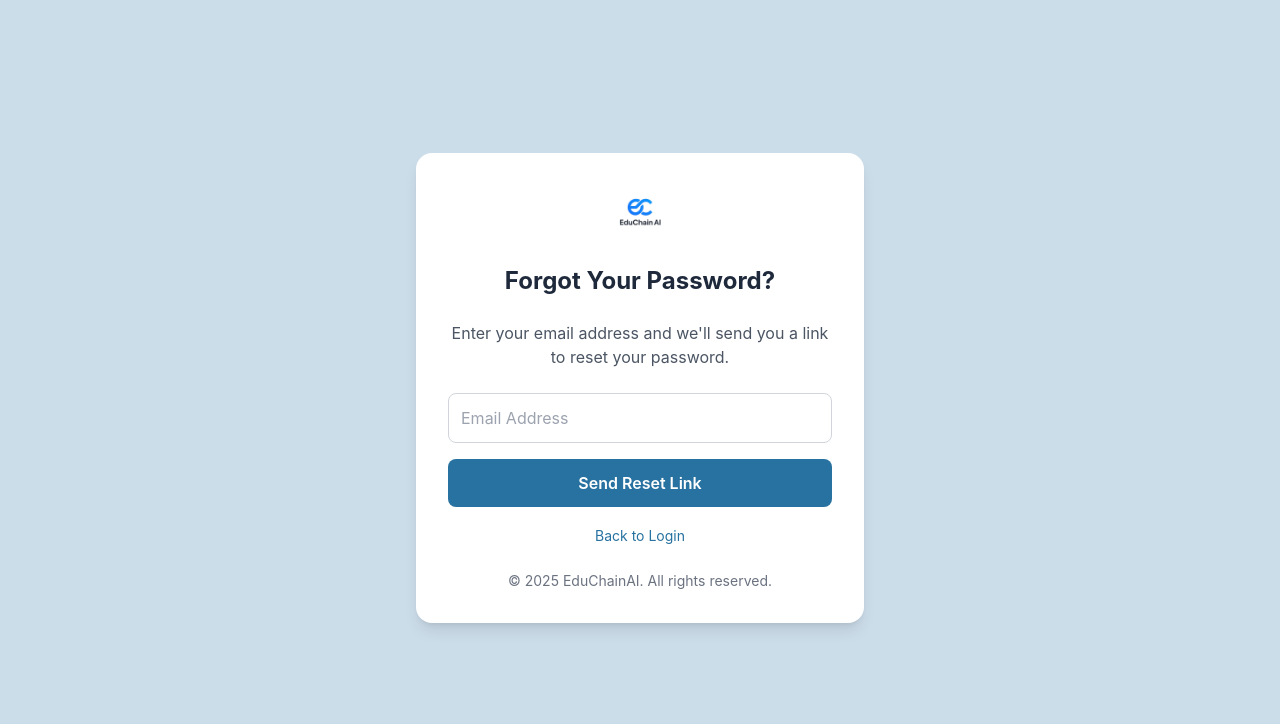
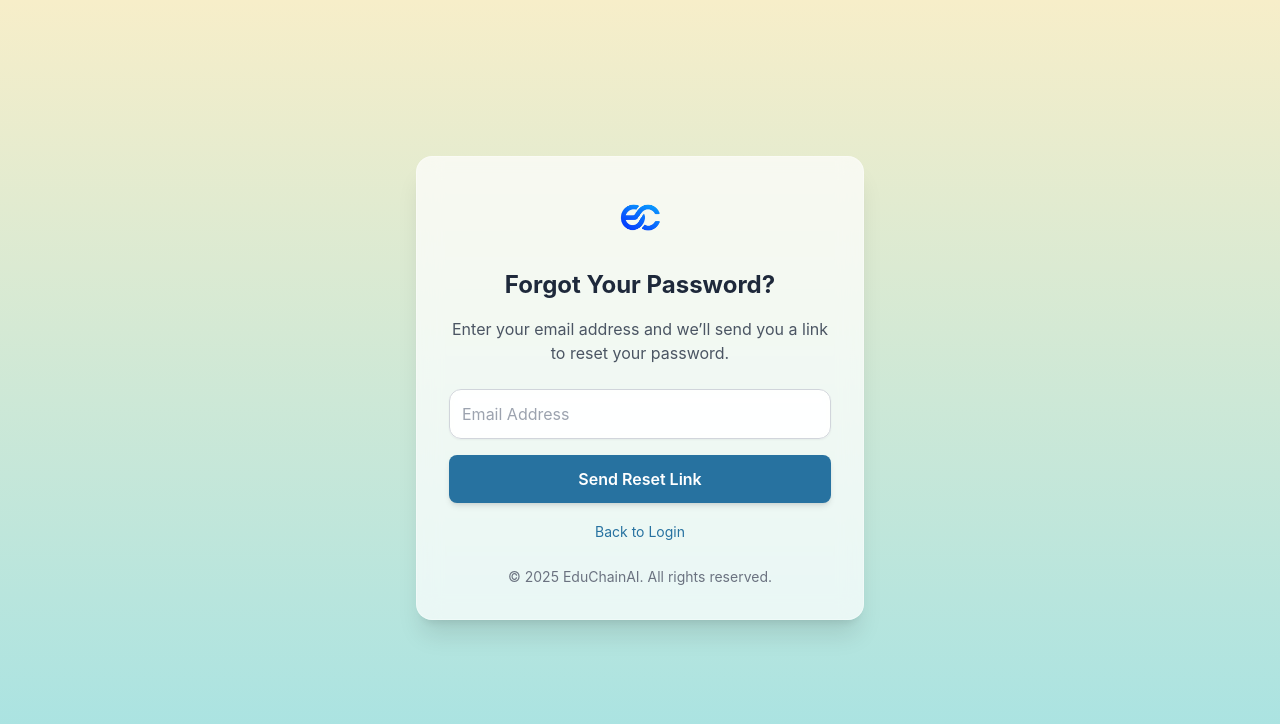
Before and after one commit to MaxMakau/EduChain-AI-frontend, a React (Create React App) app in the folder educhain/: page /forgot-password in a window 1280 px wide. Shown: the top 724 px of the page. Built offline with nearby package versions, Linux system fonts and the light colour scheme.

Commit message:
GRADIENT

```diff
--- a/educhain/src/auth/ForgotPasswordPage.js
+++ b/educhain/src/auth/ForgotPasswordPage.js
@@ -1,4 +1,3 @@
-
 import React, { useState } from "react";
 import { useNavigate } from "react-router-dom";
 import { forgotPassword } from "../api/auth";
@@ -15,7 +14,9 @@ const colors = {
 const Input = (props) => (
   <input
     {...props}
-    className={`w-full p-3 border border-gray-300 rounded-lg focus:ring-2 focus:ring-[${colors.oceanBlue}] focus:border-transparent outline-none transition`}
+    className={`w-full p-3 border border-gray-300 rounded-xl bg-white/80 backdrop-blur-sm
+      focus:ring-2 focus:ring-[${colors.oceanBlue}] focus:border-transparent
+      outline-none transition shadow-sm`}
   />
 );
 
@@ -38,7 +39,10 @@ const ForgotPasswordPage = () => {
       });
       setTimeout(() => navigate("/login"), 3000);
     } catch (err) {
-      const apiError = err.response?.data?.email?.[0] || err.message || "Failed to send reset link. Please try again.";
+      const apiError =
+        err.response?.data?.email?.[0] ||
+        err.message ||
+        "Failed to send reset link. Please try again.";
       setLocalMessage({ message: apiError, type: "error" });
     } finally {
       setIsProcessing(false);
@@ -48,15 +52,26 @@ const ForgotPasswordPage = () => {
   return (
     <div
       className="min-h-screen flex flex-col justify-center items-center px-4"
-      style={{ backgroundColor: colors.cloudySky }}
+      style={{
+        background: "linear-gradient(to bottom, #F7EEC9, #A3E2E4)",
+      }}
     >
-      <div className="bg-white shadow-lg rounded-2xl p-8 w-full max-w-md mt-10 mb-16">
+      <div className="backdrop-blur-md bg-white/70 shadow-xl rounded-2xl p-8 w-full max-w-md mt-10 mb-16 border border-white/30">
+        {/* Logo */}
         <div className="flex justify-center mb-6">
           <img src={logo} alt="EduChainAI Logo" className="h-14 w-14" />
         </div>
-        <h2 className="text-2xl font-bold text-center text-[#1E293B] mb-6">Forgot Your Password?</h2>
-        <p className="text-center text-gray-600 mb-6">Enter your email address and we'll send you a link to reset your password.</p>
 
+        {/* Title */}
+        <h2 className="text-2xl font-bold text-center text-[#1E293B] mb-4">
+          Forgot Your Password?
+        </h2>
+        <p className="text-center text-gray-600 mb-6">
+          Enter your email address and we’ll send you a link to reset your
+          password.
+        </p>
+
+        {/* Form */}
         <form onSubmit={handleSubmit} className="space-y-4">
           <Input
             type="email"
@@ -65,9 +80,14 @@ const ForgotPasswordPage = () => {
             onChange={(e) => setEmail(e.target.value)}
             required
           />
+
           <button
             type="submit"
-            className={`w-full py-3 rounded-lg text-white font-semibold transition ${isProcessing ? "bg-gray-400" : "bg-[#2772A0] hover:bg-[#1f5b80]"}`}
+            className={`w-full py-3 rounded-lg text-white font-semibold transition ${
+              isProcessing
+                ? "bg-gray-400"
+                : "bg-[#2772A0] hover:bg-[#1f5b80] shadow-md hover:shadow-lg"
+            }`}
             disabled={isProcessing}
           >
             {isProcessing ? "Sending..." : "Send Reset Link"}
@@ -85,6 +105,7 @@ const ForgotPasswordPage = () => {
           type={localMessage.type}
           onClose={() => setLocalMessage({ message: "", type: "" })}
         />
+
         <p className="text-center text-sm text-gray-500 mt-6">
           © {new Date().getFullYear()} EduChainAI. All rights reserved.
         </p>
--- a/educhain/src/auth/LoginPage.js
+++ b/educhain/src/auth/LoginPage.js
@@ -1,4 +1,4 @@
-// ---------------- LOGIN & SIGNUP PAGE (with gradient) ----------------
+// ---------------- LOGIN & SIGNUP PAGE (Aesthetic White Form + Gradient BG) ----------------
 
 import React, { useState, useEffect } from "react";
 import { useNavigate } from "react-router-dom";
@@ -19,7 +19,7 @@ const colors = {
 const Input = (props) => (
   <input
     {...props}
-    className={`w-full p-3 border border-gray-300 rounded-lg focus:ring-2 focus:ring-[${colors.oceanBlue}] focus:border-transparent outline-none transition`}
+    className={`w-full p-3 border border-gray-200 bg-white rounded-xl shadow-sm focus:ring-2 focus:ring-[${colors.oceanBlue}] focus:border-transparent outline-none transition duration-200 hover:shadow-md`}
   />
 );
 
@@ -161,7 +161,7 @@ function SignupForm() {
       />
 
       <select
-        className={`w-full p-3 border border-gray-300 rounded-lg focus:ring-2 focus:ring-[${colors.oceanBlue}] transition`}
+        className={`w-full p-3 border border-gray-200 rounded-xl bg-white shadow-sm focus:ring-2 focus:ring-[${colors.oceanBlue}] transition hover:shadow-md`}
         value={role}
         onChange={(e) => setRole(e.target.value)}
         required
@@ -176,7 +176,7 @@ function SignupForm() {
 
       {role === "TEACHER" && (
         <select
-          className={`w-full p-3 border border-gray-300 rounded-lg focus:ring-2 focus:ring-[${colors.oceanBlue}] transition`}
+          className={`w-full p-3 border border-gray-200 rounded-xl bg-white shadow-sm focus:ring-2 focus:ring-[${colors.oceanBlue}] transition hover:shadow-md`}
           value={schoolId}
           onChange={(e) => setSchoolId(e.target.value)}
           required
@@ -212,8 +212,10 @@ function SignupForm() {
 
       <button
         type="submit"
-        className={`w-full py-3 rounded-lg text-white font-semibold transition ${
-          isProcessing ? "bg-gray-400" : "bg-[#2772A0] hover:bg-[#1f5b80]"
+        className={`w-full py-3 rounded-xl text-white font-semibold transition-all duration-300 shadow-md ${
+          isProcessing
+            ? "bg-gray-400"
+            : "bg-[#2772A0] hover:bg-[#1f5b80] hover:shadow-lg hover:scale-[1.02]"
         }`}
         disabled={isProcessing}
       >
@@ -223,7 +225,7 @@ function SignupForm() {
       <button
         type="button"
         onClick={() => alert("Google signup coming soon!")}
-        className="w-full py-3 rounded-lg border flex items-center justify-center gap-2 hover:bg-gray-50 transition"
+        className="w-full py-3 rounded-xl border border-gray-300 bg-white/90 flex items-center justify-center gap-2 hover:bg-gray-100 transition-all duration-300 shadow-sm hover:shadow-md"
       >
         <FcGoogle size={22} /> Sign up with Google
       </button>
@@ -283,8 +285,10 @@ function LoginForm() {
 
       <button
         type="submit"
-        className={`w-full py-3 rounded-lg text-white font-semibold transition ${
-          isLoading ? "bg-gray-400" : "bg-[#2772A0] hover:bg-[#1f5b80]"
+        className={`w-full py-3 rounded-xl text-white font-semibold transition-all duration-300 shadow-md ${
+          isLoading
+            ? "bg-gray-400"
+            : "bg-[#2772A0] hover:bg-[#1f5b80] hover:shadow-lg hover:scale-[1.02]"
         }`}
         disabled={isLoading}
       >
@@ -294,7 +298,7 @@ function LoginForm() {
       <button
         type="button"
         onClick={() => alert("Google login coming soon!")}
-        className="w-full py-3 rounded-lg border flex items-center justify-center gap-2 hover:bg-gray-50 transition"
+        className="w-full py-3 rounded-xl border border-gray-300 bg-white/90 flex items-center justify-center gap-2 hover:bg-gray-100 transition-all duration-300 shadow-sm hover:shadow-md"
       >
         <FcGoogle size={22} /> Log in with Google
       </button>
@@ -329,7 +333,7 @@ const LoginPage = () => {
       }}
     >
       {/* CARD */}
-      <div className="backdrop-blur-md bg-white/70 shadow-lg rounded-2xl p-8 w-full max-w-md mt-10 mb-16 border border-white/30">
+      <div className="backdrop-blur-lg bg-white/95 shadow-2xl rounded-3xl p-10 w-full max-w-md mt-10 mb-16 border border-white/40">
         {/* Logo */}
         <div className="flex justify-center mb-6">
           <img src={logo} alt="EduChainAI Logo" className="h-14 w-14" />
@@ -361,7 +365,7 @@ const LoginPage = () => {
 
         {tab === "login" ? <LoginForm /> : <SignupForm />}
 
-        <p className="text-center text-sm text-gray-600 mt-6">
+        <p className="text-center text-sm text-gray-500 mt-6">
           © {new Date().getFullYear()} EduChainAI. All rights reserved.
         </p>
       </div>
```
Also changed, not shown: educhain/src/assets/logo.png.
